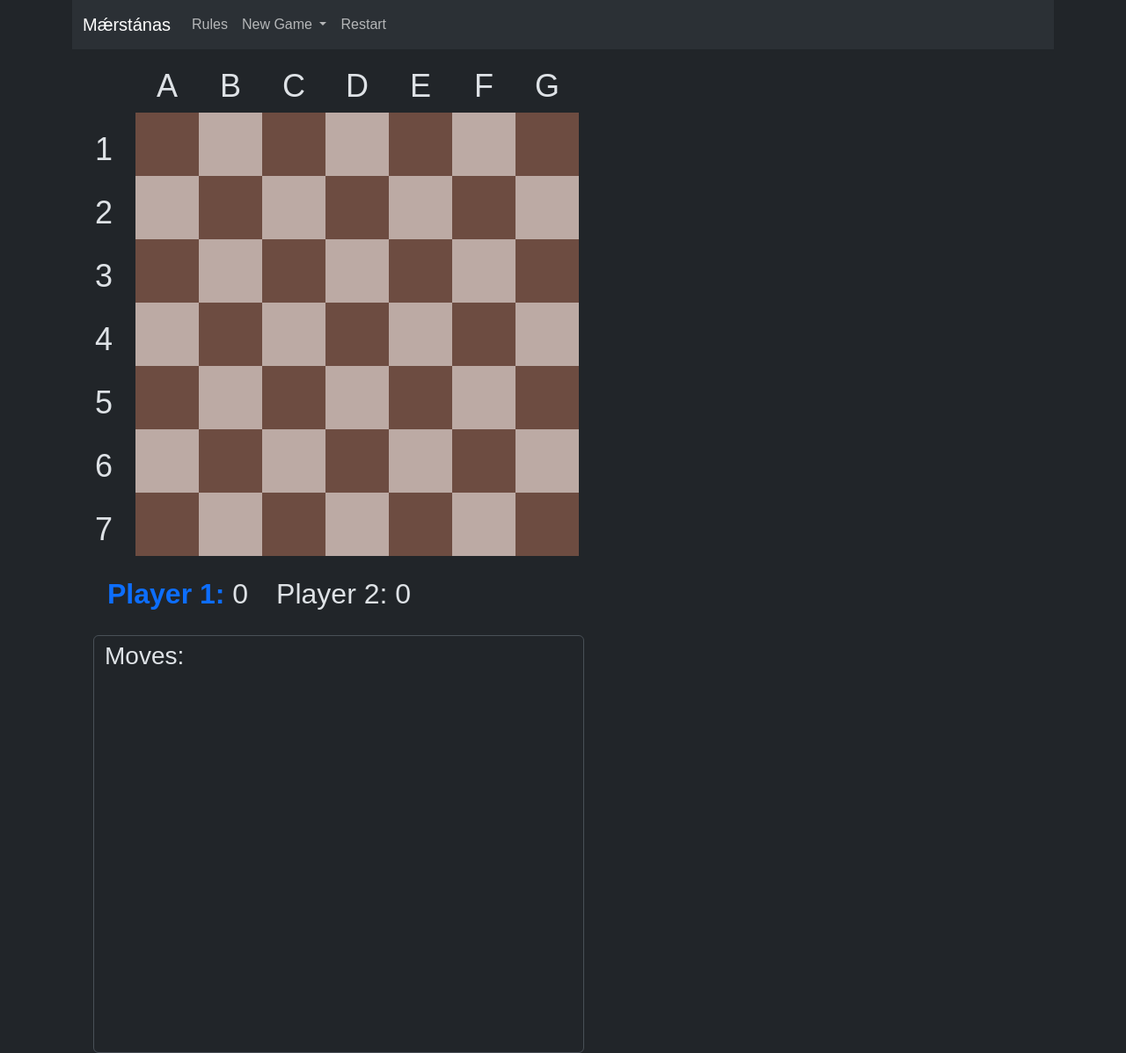
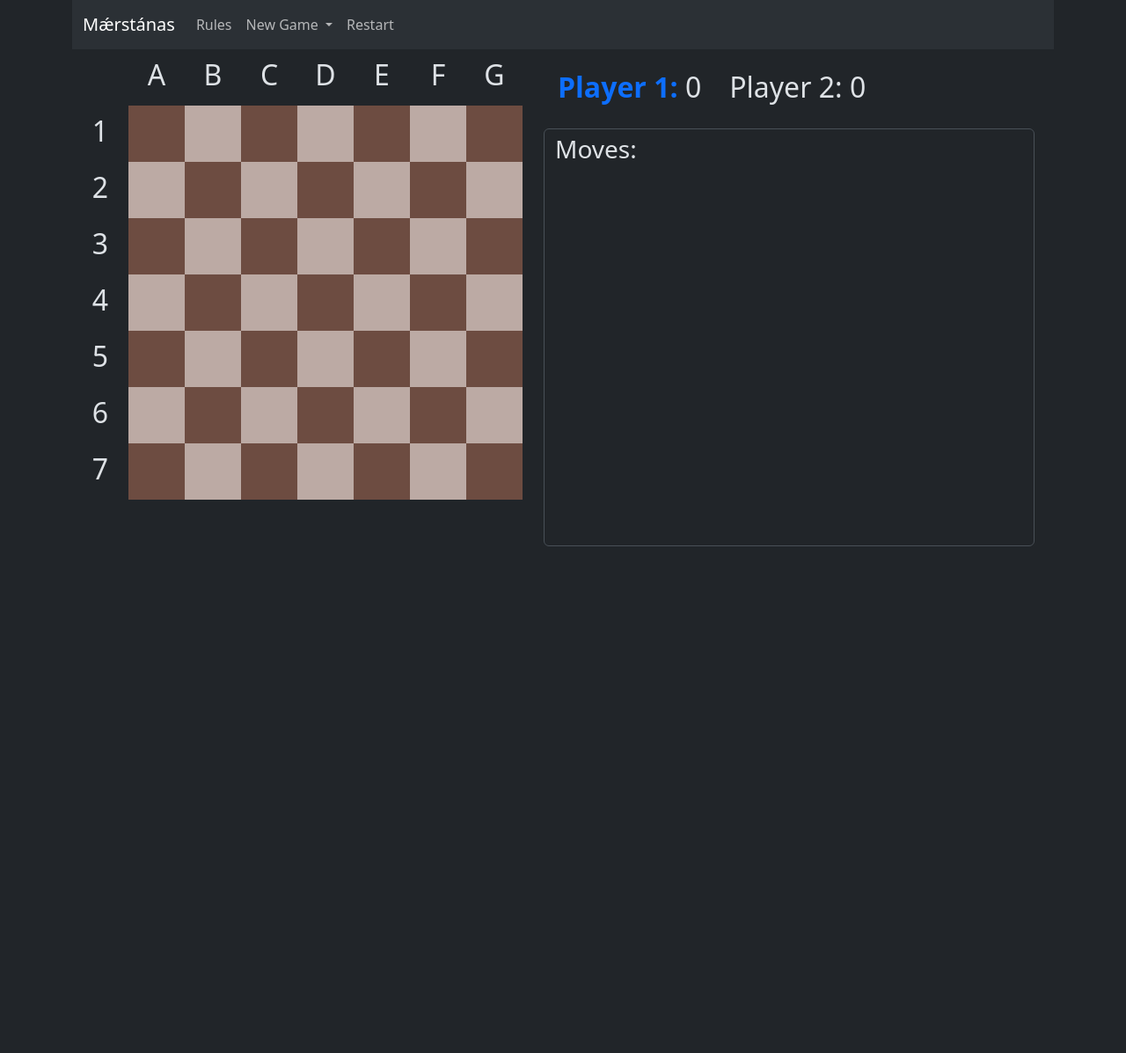
Before and after one commit to jaerrib/maerstanas_python, a Flask app: page / in a window 1280 px wide. Shown: the whole page at 88% size. After the commit the page ends 621 px from the top, so only its background shows below. Run offline with Flask 3, Linux system fonts and the light colour scheme.

Commit message:
Modify some styling elements

```diff
--- a/static/css/style.css
+++ b/static/css/style.css
@@ -1,22 +1,23 @@
 * {
     margin: 0;
     padding: 0;
-    font-family: sans-serif;
+    /*font-family: sans-serif;*/
 }
 
 .dark_square,
 .light_square,
 .square {
-    font-size: 36px;
+    aspect-ratio: 1 / 1;
+    font-size: 2em;
     height: 2em;
     padding: 5px;
     text-align: center;
-    vertical-align: middle;
-    width: 2em;
+    /*vertical-align: middle;*/
+    /*width: 4em;*/
 }
 
 .square {
-    padding: 15px;
+    /*padding: 15px;*/
 }
 
 .side_square {
--- a/templates/index.html
+++ b/templates/index.html
@@ -5,32 +5,6 @@
     <meta charset="UTF-8">
     <meta http-equiv="X-UA-Compatible" content="IE=edge">
     <meta name="viewport" content="width=device-width, initial-scale=1.0">
-    <script>
-        /*
-        @licstart  The following is the entire license notice for the
-        JavaScript code in this page.
-
-        Copyright (C) 2023 John Beers (jaerrib@tutanota.com)
-
-        The JavaScript code in this page is free software: you can
-        redistribute it and/or modify it under the terms of the GNU
-        General Public License (GNU GPL) as published by the Free Software
-        Foundation, either version 3 of the License, or (at your option)
-        any later version.  The code is distributed WITHOUT ANY WARRANTY;
-        without even the implied warranty of MERCHANTABILITY or FITNESS
-        FOR A PARTICULAR PURPOSE.  See the GNU GPL for more details.
-
-        As additional permission under GNU GPL version 3 section 7, you
-        may distribute non-source (e.g., minimized or compacted) forms of
-        that code without the copy of the GNU GPL normally required by
-        section 4, provided you include this license notice and a URL
-        through which recipients can access the Corresponding Source.
-
-
-        @licend  The above is the entire license notice
-        for the JavaScript code in this page.
-        */
-    </script>
     <script type="text/javascript" src="{{ url_for('static', filename='js/script.js') }}" defer></script>
     <title>Mǽrstánas</title>
     <link rel="stylesheet" href="{{ url_for('static', filename='css/style.css') }}">
@@ -95,10 +69,10 @@
                         {% for col in range(1, 8) %}
                         <a href="/process/{{row}}/{{col}}">
                             {% if (row + col) is divisibleby 2 %}
-                            <div class="dark_square">
+                                <div class="dark_square">
                                 {% else %}
                                 <div class="light_square">
-                                    {% endif %}
+                                {% endif %}
 
                                     {% if data.board[row][col] == 1 %}
                                     <img src="{{ url_for('static', filename='img/dark_stone.svg') }}" class="stone"
@@ -113,7 +87,7 @@
                         {% endfor %}
                     </div>
                     {% endfor %}
-                    <!--            End Game Board-->
+                    <!-- End Game Board -->
                 </div>
                 <!--End Game Area-->
             </div>
@@ -136,7 +110,7 @@
                     {% endfor %}
                 </div>
                 <!-- End Score -->
-                <!--    Moves-->
+                <!-- Moves -->
                 <div class="row">
 
                     <div class="container mt-1">
@@ -150,8 +124,8 @@
                             <p>
                                 <span class="text-secondary">{{data["move_list"]|length - loop.index + 1}}.</span>
                                 {{data["move_list"][move][1]}} (Player {{data["move_list"][move][0]}})
+                            </p>
                                 {% endfor %}
-                            </p>
                         </div>
                     </div>
                 </div>
@@ -170,12 +144,11 @@
             </div>
             <div class="offcanvas-body">
                 <div>
-                    <p><em><strong>Note:</strong> This web version of Mǽrstánas uses the 0.2.0 rule set.</em></p>
+                    <p><em><strong>Note:</strong> This web version of Mǽrstánas currently uses the 0.2.0 rule set.</em></p>
                     <h2>Overview</h2>
                     <p>
                         Mǽrstánas is a free libre open source abstract strategy game where players alternate placing
-                        stones
-                        within the squares of a 7x7 grid with the goal of creating connection points ("hinges") between
+                        stones within the squares of a 7x7 grid with the goal of creating connection points ("hinges") between
                         their own pieces or the edges of the board.
                     </p>
                     <h3>Objective</h3>
@@ -185,30 +158,26 @@
                         goes first. Players then alternate taking turns.</p>
                     <h2>Playing the game</h2>
                     <p>On a player's turn, the player places one stone (<em>stán</em>) on a square on the game board.
-                        Stones
-                        (<em>stánas</em>) must be placed within the square, not on the intersections as in Go. Stones
-                        may be
-                        placed on any empty square, either standing alone or adjacent to another stone of either color
+                        Stones (<em>stánas</em>) must be placed within the square, not on the intersections as in Go. Stones
+                        may be placed on any empty square, either standing alone or adjacent to another stone of either color
                         (creating a <em>heorr</em> or "hinge").
                     </p>
                     <h3>Placement limitations</h3>
                     <p>
                         Stones may have no more than <strong>three</strong> hinges; the fourth side <em>must always
-                            remain
-                            free</em>. Stones may not be placed such that four hinges are created immediately. The edge
-                        of the
-                        board counts as <strong>one</strong> hinge; corners count as <strong>two</strong> because they
+                        remain free</em>. Stones may not be placed such that four hinges are created immediately. The edge
+                        of the board counts as <strong>one</strong> hinge; corners count as <strong>two</strong> because they
                         border two edges. Play continues until no more viable moves remain.
                     </p>
                     <h2>Scoring</h2>
                     <p>
                         Players receive one point for each stone or edge that is adjacent to one of their own stones
                         (<em>freóndlíc heorr</em> or "friendly hinge"). The player with the highest score wins. Note
-                        that
-                        tie games are possible.
+                        that tie games are possible.
                     </p>
                     <h2>License</h2>
-                    Mǽrstánas is licensed as <a href="https://creativecommons.org/licenses/by-sa/4.0/">CC BY-SA</a>
+                    <p>Mǽrstánas is licensed as <a href="https://creativecommons.org/licenses/by-sa/4.0/">CC BY-SA</a></p>
+                    <strong><a href="https://codeberg.org/jaerrib/maerstanas">More information about Mǽrstánas</a></strong>
                 </div>
             </div>
         </div>
```
